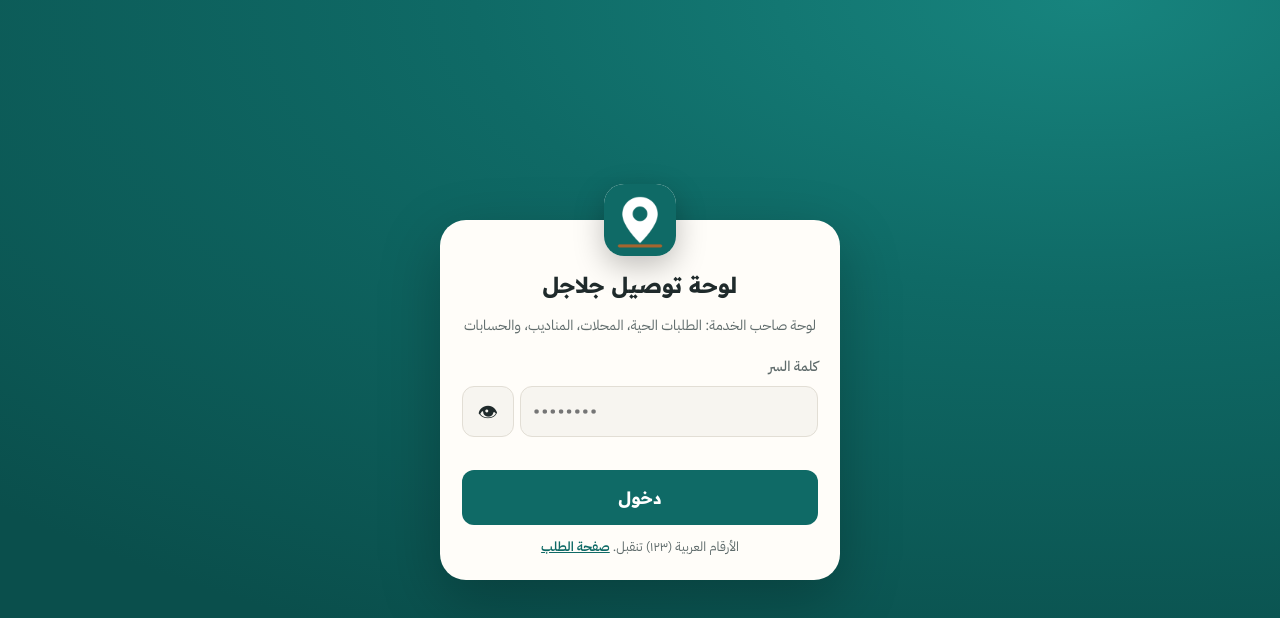
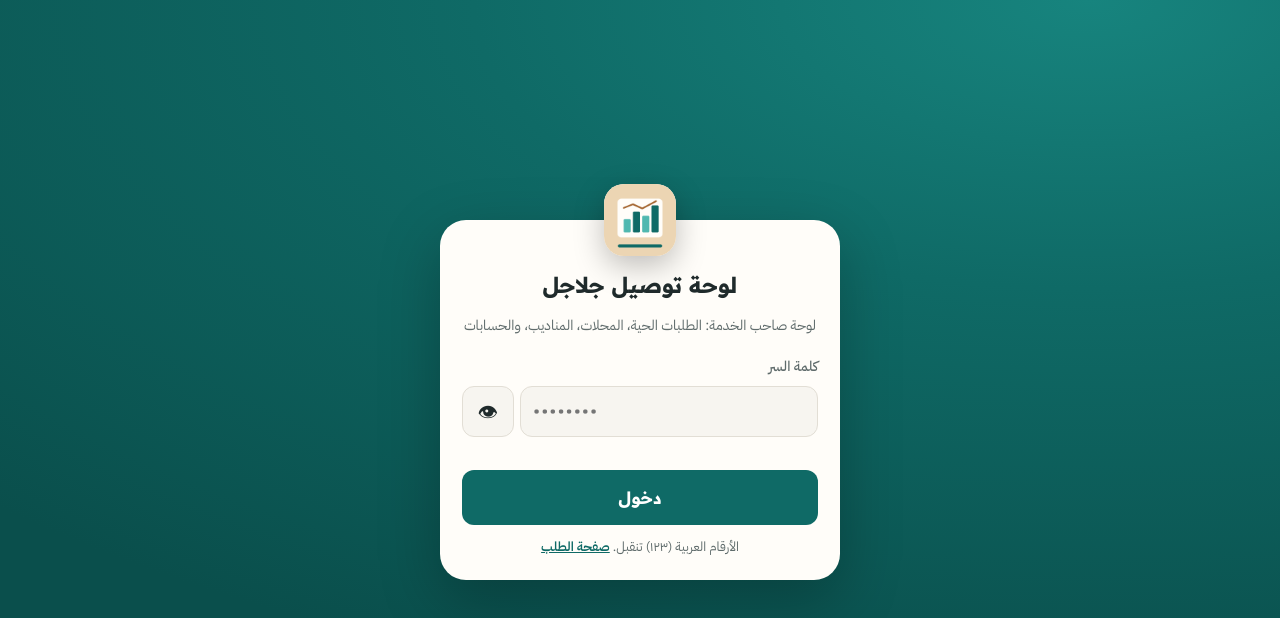
Before and after one commit to saud492/jalajil-delivery-, a plain HTML site: page site/admin/index.html in a window 1280 px wide. Drawn offline with Linux system fonts and the light colour scheme; no server answers.

Commit message:
Distinct app icons and short home-screen names
Shops (copper, shop), drivers (navy, scooter) and the dashboard (sand, chart)
each get their own icon; before, the shop and driver apps shared one file and
the dashboard used the customer icon. Short names fit under the icon:
شركاء جلاجل، مناديب جلاجل، لوحة جلاجل.

Co-Authored-By: Claude Opus 5.5 <noreply@anthropic.com>

```diff
--- a/site/admin/index.html
+++ b/site/admin/index.html
@@ -6,9 +6,10 @@
 <title>لوحة توصيل جلاجل</title>
 <meta name="robots" content="noindex">
 <meta name="theme-color" content="#0a4f4c">
-<link rel="icon" href="/favicon.svg" type="image/svg+xml">
+<link rel="icon" href="/admin/favicon.svg" type="image/svg+xml">
 <link rel="manifest" href="/admin/manifest.webmanifest">
-<link rel="apple-touch-icon" href="/apple-touch-icon.png">
+<link rel="apple-touch-icon" href="/admin/apple-touch-icon.png">
+<meta name="apple-mobile-web-app-title" content="لوحة جلاجل">
 <meta name="apple-mobile-web-app-capable" content="yes">
 <link rel="preconnect" href="https://fonts.googleapis.com">
 <link rel="preconnect" href="https://fonts.gstatic.com" crossorigin>
@@ -141,7 +142,7 @@ tfoot td{font-weight:700;border-bottom:none}
 
 <div id="loginView" class="lgn hidden">
   <div class="lgn-card">
-    <img src="/icon-192.png" alt="" class="lgn-logo">
+    <img src="/admin/icon-192.png" alt="" class="lgn-logo">
     <h1>لوحة توصيل جلاجل</h1>
     <p class="lgn-sub">لوحة صاحب الخدمة: الطلبات الحية، المحلات، المناديب، والحسابات</p>
     <form id="loginForm" novalidate>
@@ -159,7 +160,7 @@ tfoot td{font-weight:700;border-bottom:none}
 
 <div id="appView" class="hidden">
   <header class="top"><div class="top-in">
-    <div class="top-row"><img src="/icon-192.png" alt="" class="top-logo"><h1>لوحة توصيل جلاجل<small id="topSub">صاحب الخدمة</small></h1><button class="lo" id="logout">خروج</button></div>
+    <div class="top-row"><img src="/admin/icon-192.png" alt="" class="top-logo"><h1>لوحة توصيل جلاجل<small id="topSub">صاحب الخدمة</small></h1><button class="lo" id="logout">خروج</button></div>
     <nav class="tabs">
       <button class="on" data-tab="live"><i class="ti">🟢</i>مباشر</button>
       <button data-tab="orders"><i class="ti">📋</i>الطلبات</button>
```
Also changed, not shown: site/driver/index.html (+1 -1 lines), site/partner/index.html (+1 -1 lines), site/admin/apple-touch-icon.png (added), site/admin/favicon.svg (added), site/admin/icon-192.png (added), site/admin/icon-512.png (added), site/admin/manifest.webmanifest, site/driver/apple-touch-icon.png, site/driver/favicon.svg, site/driver/icon-192.png, site/driver/icon-512.png, site/partner/apple-touch-icon.png, site/partner/favicon.svg, site/partner/icon-192.png, 2 more files.
